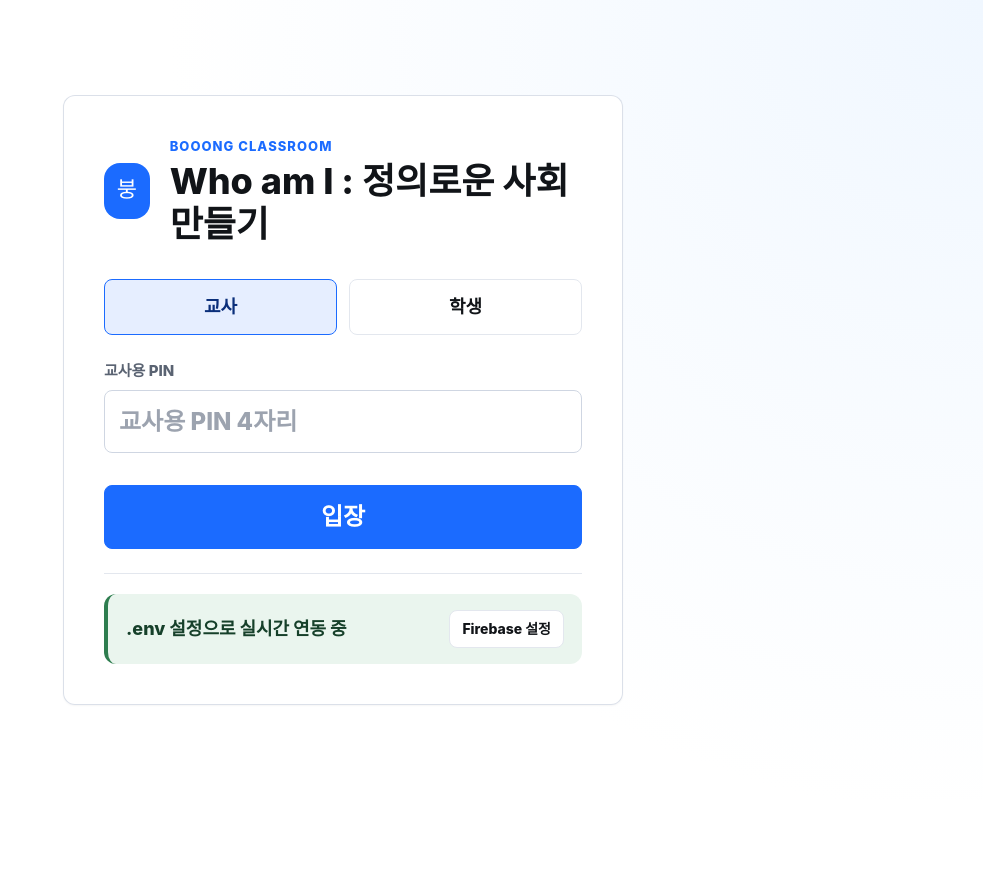
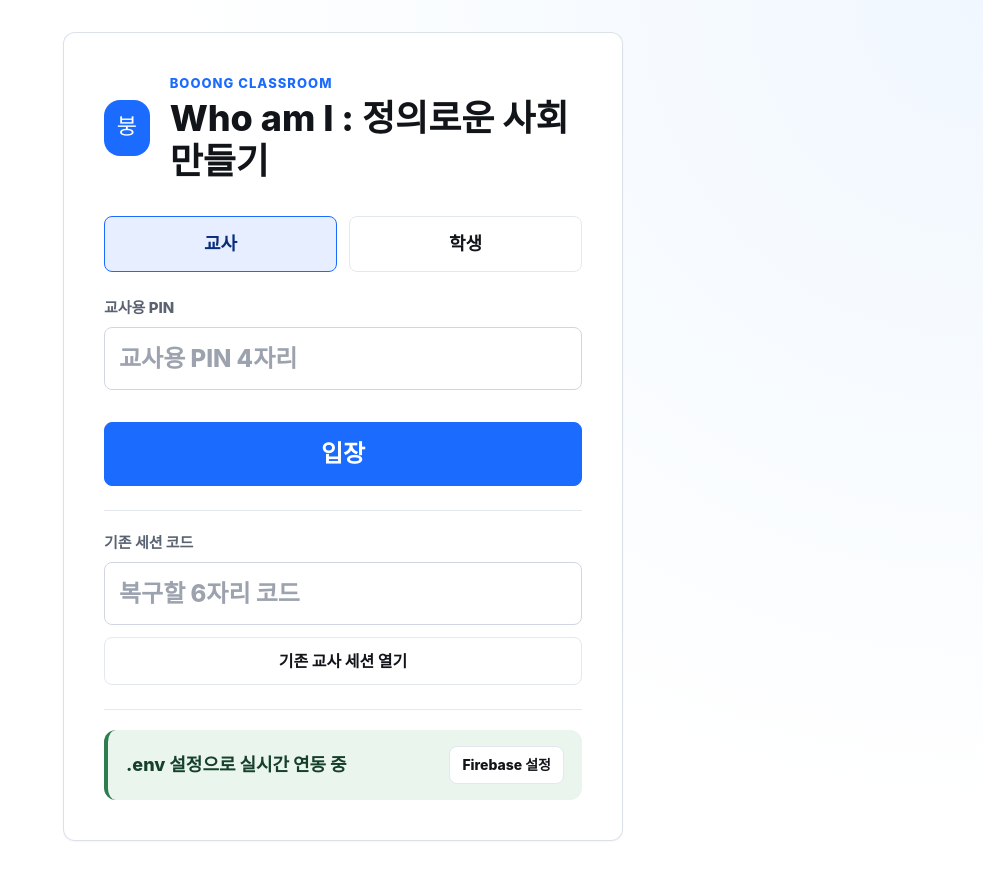
Before and after one commit to saam-kim/constitution-game-react, a React (Vite) app: page / in a window 1280 px wide. Shown: the whole page, without its empty margins (297-1280 px from the left). Before the commit the page ends 800 px from the top, so only its background shows below. Built offline with nearby package versions, Linux system fonts and the light colour scheme; no server answers; a web font is replaced by a local one.

Commit message:
Add teacher session restore entry

```diff
--- a/src/App.jsx
+++ b/src/App.jsx
@@ -9,6 +9,7 @@ export const TEACHER_PIN = "1234";
 function StartScreen() {
   const [role, setRole] = useState("teacher");
   const [pin, setPin] = useState("");
+  const [restorePin, setRestorePin] = useState("");
   const [groupId, setGroupId] = useState("group_1");
   const [message, setMessage] = useState("");
 
@@ -32,6 +33,24 @@ function StartScreen() {
     }
   };
 
+  const openExistingTeacherSession = () => {
+    if (pin !== TEACHER_PIN) {
+      setMessage("교사용 PIN을 먼저 입력해 주세요.");
+      return;
+    }
+
+    if (restorePin.length !== 6) {
+      setMessage("복구할 6자리 세션 코드를 입력해 주세요.");
+      return;
+    }
+
+    window.location.href = getAppPath({
+      role: "teacher",
+      teacherPin: TEACHER_PIN,
+      pin: restorePin
+    });
+  };
+
   return (
     <main className="app-page center-page">
       <section className="brand-card">
@@ -49,6 +68,7 @@ function StartScreen() {
             onClick={() => {
               setRole("teacher");
               setPin("");
+              setRestorePin("");
               setMessage("");
             }}
             className={`h-14 button-secondary ${role === "teacher" ? "active" : ""}`}
@@ -60,6 +80,7 @@ function StartScreen() {
             onClick={() => {
               setRole("student");
               setPin("");
+              setRestorePin("");
               setMessage("");
             }}
             className={`h-14 button-secondary ${role === "student" ? "active" : ""}`}
@@ -113,6 +134,30 @@ function StartScreen() {
           입장
         </button>
 
+        {role === "teacher" && (
+          <div className="mt-6 border-t border-[var(--color-border)] pt-5">
+            <label className="field-label">
+              기존 세션 코드
+              <input
+                value={restorePin}
+                onChange={event => {
+                  setMessage("");
+                  setRestorePin(event.target.value.replace(/\D/g, "").slice(0, 6));
+                }}
+                placeholder="복구할 6자리 코드"
+                className="field-control"
+              />
+            </label>
+            <button
+              type="button"
+              onClick={openExistingTeacherSession}
+              className="button-secondary mt-3 h-12 w-full text-base"
+            >
+              기존 교사 세션 열기
+            </button>
+          </div>
+        )}
+
         {message && <p className="danger-callout mt-4 text-base">{message}</p>}
 
         <FirebaseSetupPanel />
```
